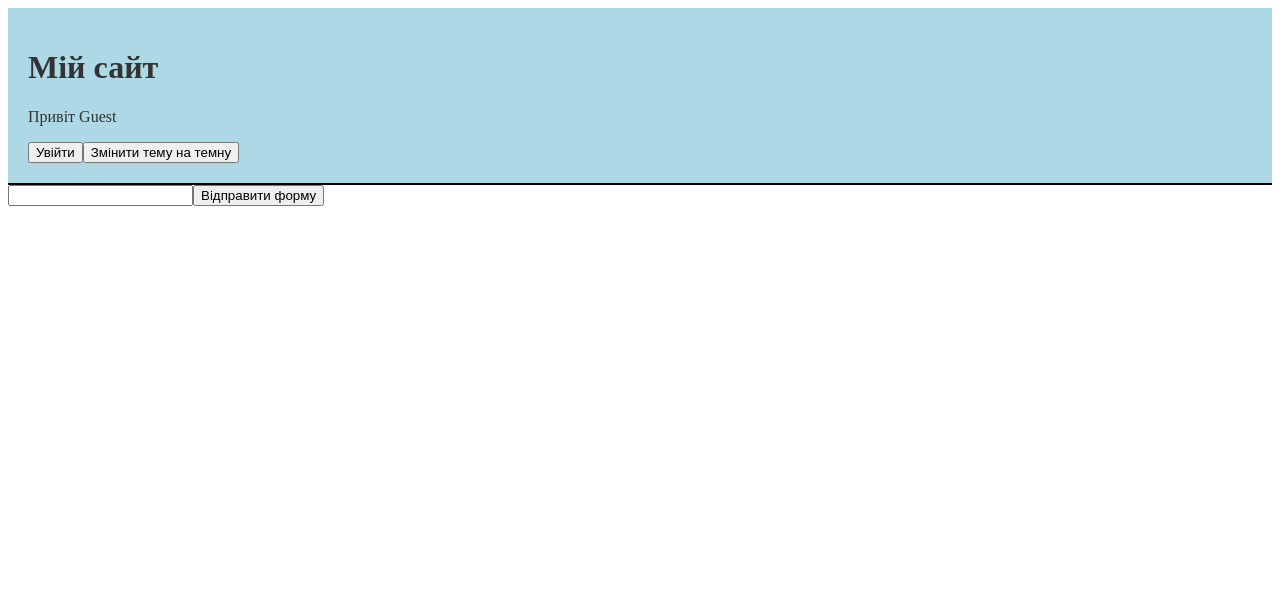
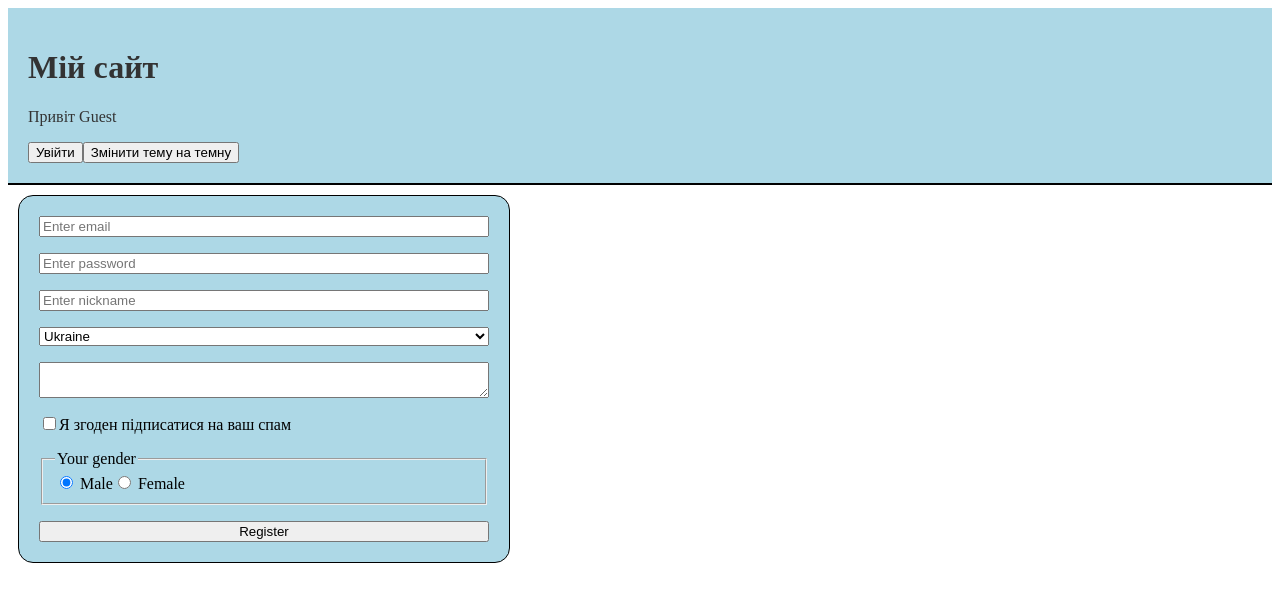
Before and after one commit to fc-fullstack-courses/pfe-2024-1-react-lessons, a React (Vite) app: page / in a window 1280 px wide. Shown: the top 602 px of the page. Built offline with nearby package versions, Linux system fonts and the light colour scheme.

Commit message:
Refactor RegistrationForm with Form and Field components

```diff
--- a/src/components/RegistrationForm/index.jsx
+++ b/src/components/RegistrationForm/index.jsx
@@ -23,20 +23,32 @@ function RegistrationForm(props) {
 
   return (
     <Formik initialValues={initialState} onSubmit={handleSubmit}>
-      {(formikProps) => {
-        // console.log(formikProps);
-        return (
-          <form onSubmit={formikProps.handleSubmit}>
-            <input
-              type='email'
-              name='email'
-              value={formikProps.values.email}
-              onChange={formikProps.handleChange}
-            />
-            <button type='submit'>Відправити форму</button>
-          </form>
-        );
-      }}
+      <Form className={styles.container}>
+        <Field name='email' type='email' placeholder='Enter email' />
+        <Field name='password' type='password' placeholder='Enter password' />
+        <Field name='nickname' placeholder='Enter nickname'/>
+        <Field as='select' name='country'>
+          <option value='UK'>United Kingdom</option>
+          <option value='SWE'>Sweden</option>
+          <option value='UA'>Ukraine</option>
+          <option value='JP'>Japan</option>
+        </Field>
+        <Field as='textarea' name='comment' />
+        <label>
+          <Field type='checkbox' name='isSubscribed'  />
+          <span>Я згоден підписатися на ваш спам</span>
+        </label>
+        <fieldset>
+          <legend>Your gender</legend>
+          <label>
+            <Field type='radio' name='gender' value='male' /> Male
+          </label>
+          <label>
+            <Field type='radio' name='gender' value='female' /> Female
+          </label>
+        </fieldset>
+        <button type='submit'>Register</button>
+      </Form>
     </Formik>
   );
 }
```
